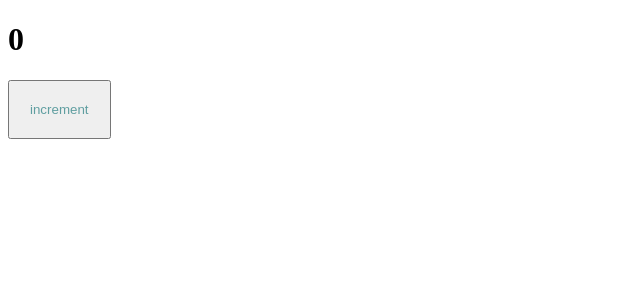
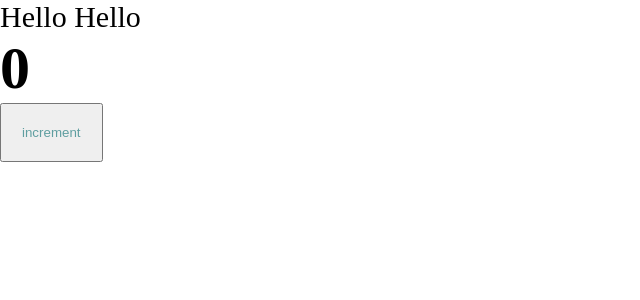
Before and after one commit to AikaAsan/theBlog, a React app: page / in a window 1280 px wide. Shown: the top 300 px of the page, without its empty margins (0-640 px from the left). Built offline with nearby package versions, Linux system fonts and the light colour scheme.

Commit message:
Add React, scss loaders
- added React, scss loaders
- added and configured mini-css-extract-plugin so styles classes has names [path][name]__[local]--[hash:base64:8] and it puts css files in separate files
- configured css modules to ensure styles isolation

```diff
--- a/package.json
+++ b/package.json
@@ -17,6 +17,7 @@
         "@types/webpack": "^5.28.0",
         "@types/webpack-dev-server": "^4.7.2",
         "html-webpack-plugin": "^5.5.0",
+        "mini-css-extract-plugin": "^2.5.3",
         "ts-loader": "^9.2.6",
         "ts-node": "^10.5.0",
         "typescript": "^4.5.5",
--- /dev/null
+++ b/src/App.tsx
@@ -0,0 +1,14 @@
+import React from 'react';
+import { Counter } from './components/Counter';
+import './index.scss';
+
+const App = () => {
+    return (
+        <div className='app'>
+            Hello Hello
+            <Counter />
+        </div>
+    );
+};
+
+export default App;
--- a/src/components/Counter.scss
+++ b/src/components/Counter.module.scss
@@ -1,4 +1,4 @@
-button {
+.btn {
     padding: 20px;
     color: cadetblue;
     cursor: pointer;
--- a/src/components/Counter.tsx
+++ b/src/components/Counter.tsx
@@ -1,5 +1,5 @@
 import React, { useState } from 'react';
-import './Counter.scss';
+import classes from './Counter.module.scss';
 
 export const Counter = () => {
     const [counter, setCounter] = useState(0);
@@ -7,7 +7,9 @@
     return (
         <div>
             <h1>{counter}</h1>
-            <button onClick={increment}>increment</button>
+            <button className={classes.btn} onClick={increment}>
+                increment
+            </button>
         </div>
     );
 };
--- /dev/null
+++ b/src/index.scss
@@ -0,0 +1,9 @@
+* {
+    margin: 0;
+    padding: 0;
+    box-sizing: border-box;
+}
+
+.app {
+    font-size: 30px;
+}
--- a/src/index.tsx
+++ b/src/index.tsx
@@ -1,11 +1,5 @@
 import React from 'react';
 import { render } from 'react-dom';
-import { Counter } from './components/Counter';
+import App from './App';
 
-render(
-    <div>
-        {' '}
-        <Counter />
-    </div>,
-    document.getElementById('root')
-);
+render(<App />, document.getElementById('root'));
```
Also changed, not shown: src/global.d.ts (added, +7 -0 lines), 4 other files (tests, documents, lock files or other folders).
